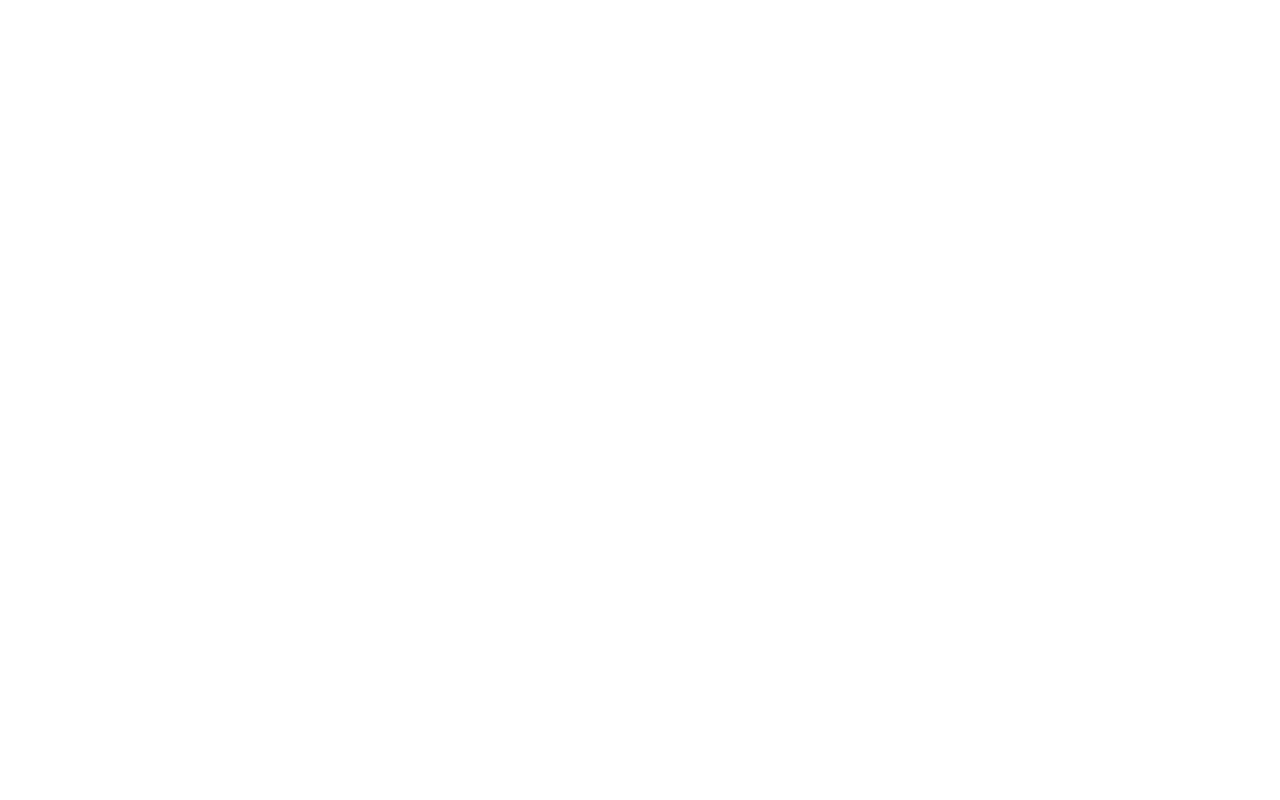
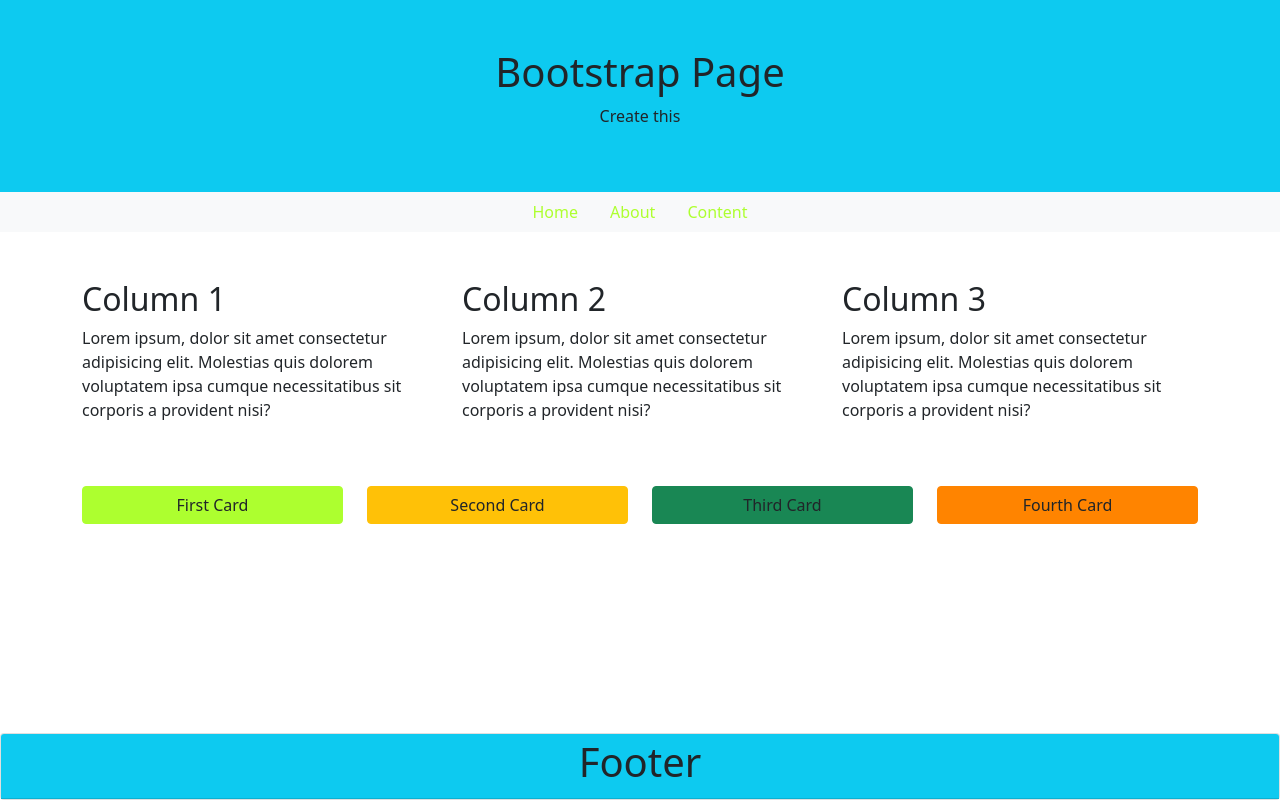
Before and after one commit to grossesbewirken/boiler_booty, a website: page src/index.html in a window 1280 px wide. Drawn offline with nearby package versions, Linux system fonts and the light colour scheme; files that its build step writes are made by us from their sources.

Commit message:
ihr kinderlein commit

```diff
--- a/src/index.html
+++ b/src/index.html
@@ -8,7 +8,73 @@
     <link rel="stylesheet" href="styles/main.css" />
   </head>
   <body>
-    <!-- Custom scripts, edit above this line -->
-    <script src="scripts/index.js"></script>
+    <!-- BANNER  -->
+    <div>
+        <!-- <div class="card">
+            <div class="card-header bg-info p-5 text-center">
+              <h1>Bootstrap Page</h1>
+              <p>Create this</p>
+            </div>
+          </div> -->
+          <div class="text-center bg-info p-5">
+              <h1 class="fw-light">Bootstrap Page</h1>
+              <p>Create this</p>
+          </div>
+    </div>
+    <!-- NAVBAR -->
+    <div>
+        <ul class="nav justify-content-center bg-light">
+            <li class="nav-item">
+              <a class="nav-link active" aria-current="page" href="#">Home</a>
+            </li>
+            <li class="nav-item">
+              <a class="nav-link" href="#">About</a>
+            </li>
+            <li class="nav-item">
+              <a class="nav-link" href="#">Content</a>
+            </li>
+          </ul>
+    </div>
+    <!-- TRI TEXT -->
+    <div>
+        <div class="container">
+            <div class="row mt-5">
+              <div class="col">
+                <h2>Column 1</h2>
+                <p>Lorem ipsum, dolor sit amet consectetur adipisicing elit. Molestias quis dolorem voluptatem ipsa cumque necessitatibus sit corporis a provident nisi?</p>
+              </div>
+              <div class="col">
+                <h2>Column 2</h2>
+                <p>Lorem ipsum, dolor sit amet consectetur adipisicing elit. Molestias quis dolorem voluptatem ipsa cumque necessitatibus sit corporis a provident nisi?</p>
+              </div>
+              <div class="col">
+                <h2>Column 3</h2>
+                <p>Lorem ipsum, dolor sit amet consectetur adipisicing elit. Molestias quis dolorem voluptatem ipsa cumque necessitatibus sit corporis a provident nisi?</p>
+              </div>
+            </div>
+          </div>
+    </div>
+    <!-- CARDS -->
+    <div class="container">
+        <div class="row mt-5">
+            <div class="col"><div class="btn btn-primary w-100 rounded text-dark">First Card</div></div>
+            <div class="col"><div class="btn btn-warning w-100 rounded text-dark">Second Card</div></div>
+            <div class="col"><div class="btn btn-success w-100 rounded text-dark">Third Card</div></div>
+            <div class="col"><div class="btn btn-danger w-100 rounded text-dark">Fourth Card</div></div>
+        </div>
+    </div>
+    <!-- FOOTER -->
+    <div>
+        <div class="card fixed-bottom">
+            <div class="card-header bg-info p-1 text-center">
+              <h1>Footer</h1>
+            </div>
+          </div>
+    </div>
+
+
+    <!-- Custom scripts -->
+    <!-- <script src="https://cdn.jsdelivr.net/npm/bootstrap@5.2.0-beta1/dist/js/bootstrap.bundle.min.js" integrity="sha384-pprn3073KE6tl6bjs2QrFaJGz5/SUsLqktiwsUTF55Jfv3qYSDhgCecCxMW52nD2" crossorigin="anonymous"></script>
+    <script src="scripts/index.js"></script> -->
   </body>
 </html>
--- a/src/scss/main.scss
+++ b/src/scss/main.scss
@@ -1,2 +1,5 @@
 // This is where you can import other stylesheets or write your scss code
-@use "../../node_modules/bootstrap/scss/bootstrap";
+@use "../../node_modules/bootstrap/scss/bootstrap" with (
+    $primary: greenyellow,
+    $danger: rgb(255, 132, 0),
+);
```
Also changed, not shown: 1 other file.
